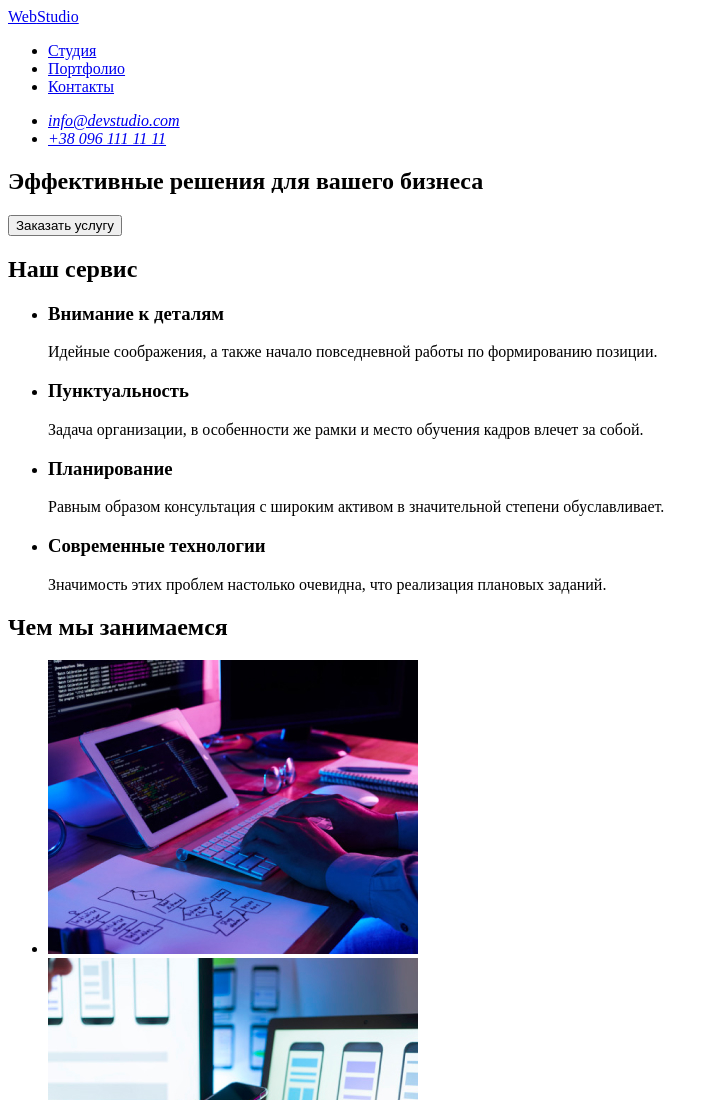
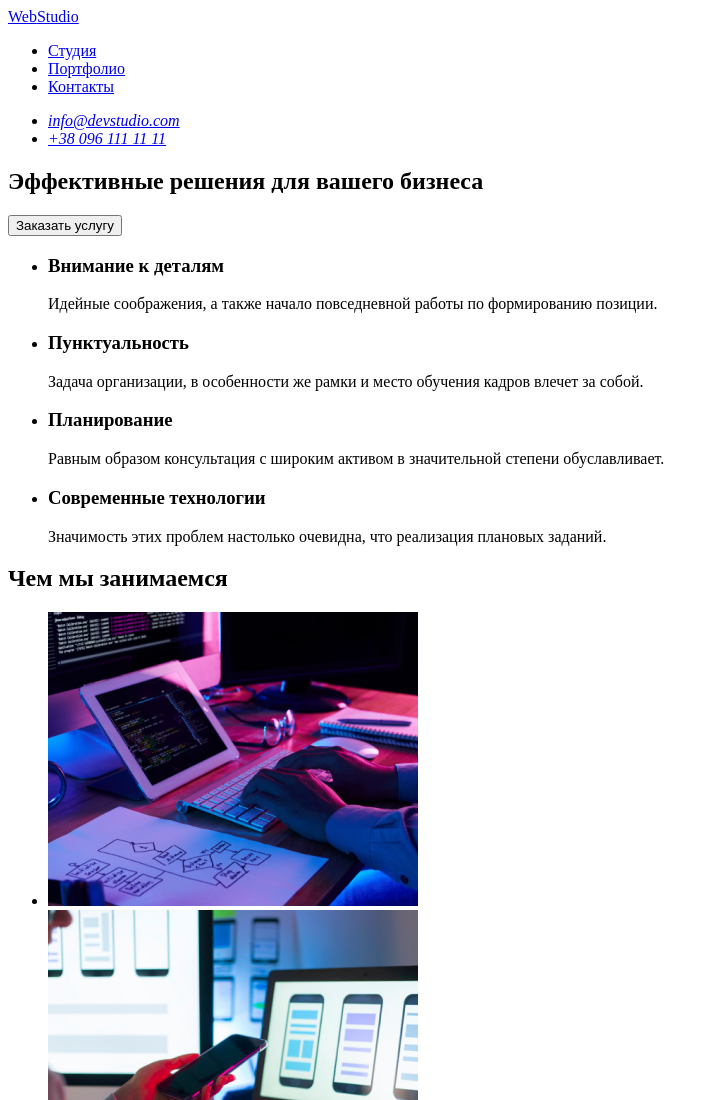
Before and after one commit to SergeiTitomir/goit-markup-hw-01, a plain HTML site: page index.html in a window 1280 px wide. Shown: the top 1100 px of the page, without its empty margins (0-719 px from the left). Drawn offline with Linux system fonts and the light colour scheme.

Commit message:
Fixxed hiden h2

```diff
--- a/index.html
+++ b/index.html
@@ -32,7 +32,7 @@
 
 <!--Наш сервис-->
 <section>
-<h2 hiden>Наш сервис</h2>
+<h2 hidden>Наш сервис</h2>
     <ul>
         <li>
         <h3>Внимание к деталям</h3>
```
